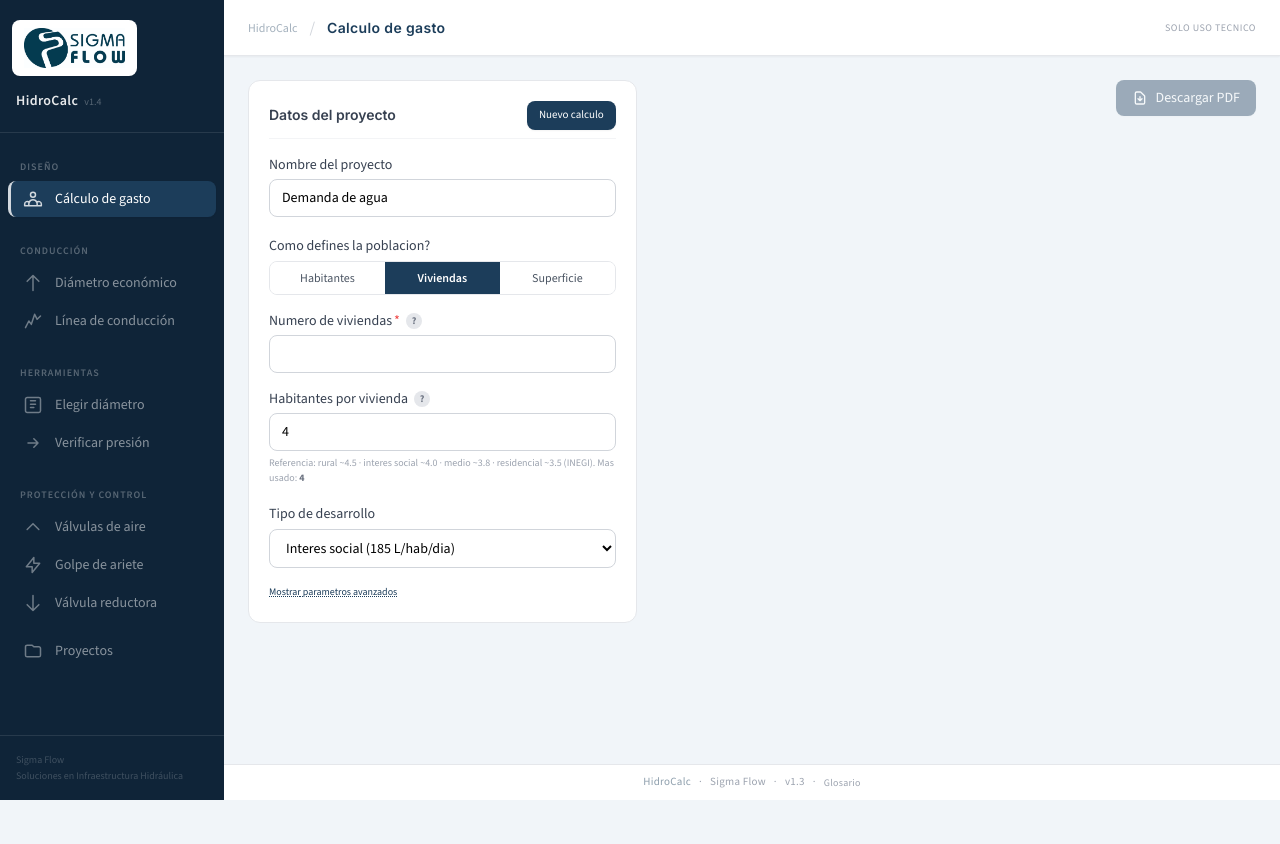
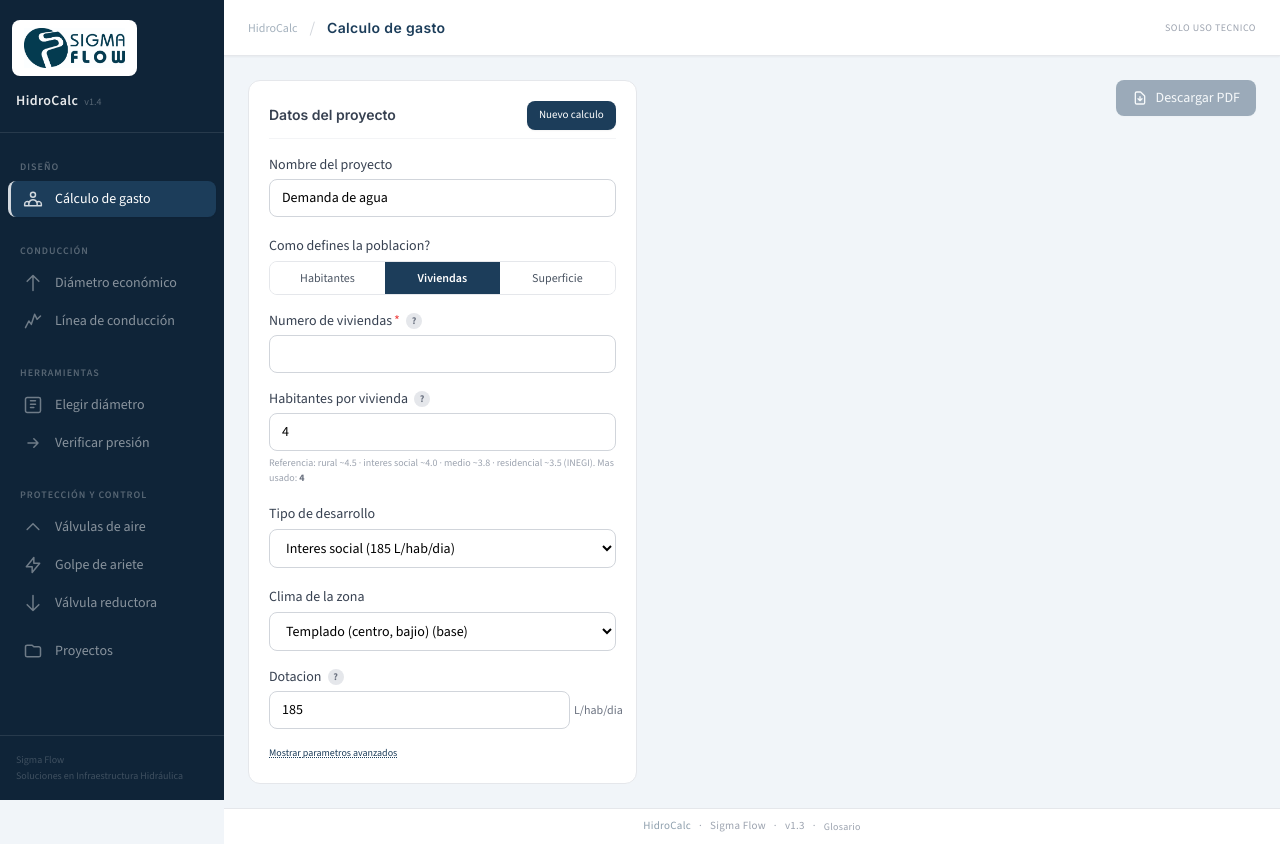
Before and after one commit to simexco/hidrocalc, a Next.js app: page /demanda in a window 1280 px wide. Before the commit the page ends 800 px from the top, so only its background shows below. Built offline with nearby package versions, Linux system fonts and the light colour scheme.

Commit message:
Calculo de gasto: dejar clima y dotacion siempre a la vista
Solo crecimiento, coeficientes de variacion y coef. de regulacion
quedan en parametros avanzados.

Co-Authored-By: Claude Opus 4.8 <noreply@anthropic.com>

```diff
--- a/src/app/(modules)/demanda/page.tsx
+++ b/src/app/(modules)/demanda/page.tsx
@@ -158,25 +158,25 @@ export default function DemandaPage() {
               </select>
             </div>
 
+            {/* Climate — siempre visible */}
+            <div className="space-y-1">
+              <label className="text-sm font-medium text-gray-700 dark:text-gray-300">Clima de la zona</label>
+              <select value={inputs.climaKey} onChange={(e) => set('climaKey', e.target.value)} className="w-full px-3 py-2 text-sm border border-gray-300 dark:border-gray-600 rounded-lg bg-white dark:bg-gray-800 dark:text-white">
+                {CLIMATE_TYPES.map(c => (
+                  <option key={c.key} value={c.key}>{c.label} ({c.factor === 1 ? 'base' : c.factor > 1 ? `+${((c.factor-1)*100).toFixed(0)}%` : `${((c.factor-1)*100).toFixed(0)}%`})</option>
+                ))}
+              </select>
+            </div>
+
+            {/* Dotacion — siempre visible, editable */}
+            <InputField label="Dotacion" value={inputs.dotacionBase} onChange={(v) => set("dotacionBase", parseFloat(v) || 150)} unit="L/hab/dia" tooltip="Sugerida segun tipo de desarrollo. Puedes modificarla si tienes un dato especifico." />
+
             {/* Advanced */}
             <button onClick={() => setShowAdvanced(!showAdvanced)} className="text-[10px] text-[#1C3D5A] underline decoration-dotted">
               {showAdvanced ? 'Ocultar' : 'Mostrar'} parametros avanzados
             </button>
             {showAdvanced && (
               <div className="bg-gray-50 dark:bg-gray-900 rounded-lg p-3 space-y-3">
-                {/* Climate */}
-                <div className="space-y-1">
-                  <label className="text-sm font-medium text-gray-700 dark:text-gray-300">Clima de la zona</label>
-                  <select value={inputs.climaKey} onChange={(e) => set('climaKey', e.target.value)} className="w-full px-3 py-2 text-sm border border-gray-300 dark:border-gray-600 rounded-lg bg-white dark:bg-gray-800 dark:text-white">
-                    {CLIMATE_TYPES.map(c => (
-                      <option key={c.key} value={c.key}>{c.label} ({c.factor === 1 ? 'base' : c.factor > 1 ? `+${((c.factor-1)*100).toFixed(0)}%` : `${((c.factor-1)*100).toFixed(0)}%`})</option>
-                    ))}
-                  </select>
-                </div>
-
-                {/* Dotacion — editable */}
-                <InputField label="Dotacion" value={inputs.dotacionBase} onChange={(v) => set("dotacionBase", parseFloat(v) || 150)} unit="L/hab/dia" tooltip="Sugerida segun tipo de desarrollo. Puedes modificarla si tienes un dato especifico." />
-
                 {/* Growth projection — optional, off by default */}
                 <div className="space-y-2">
                   <label className="flex items-center gap-2 text-sm text-gray-700 dark:text-gray-300">
```
